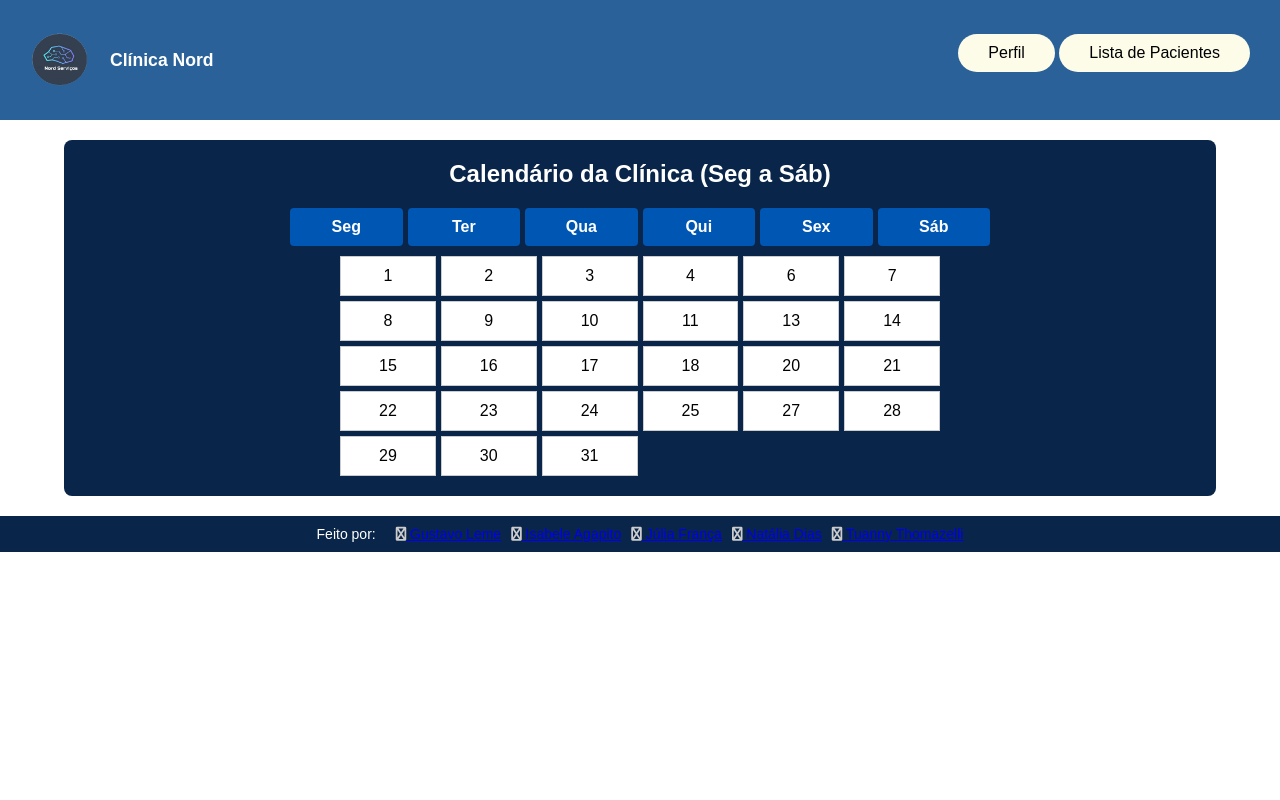
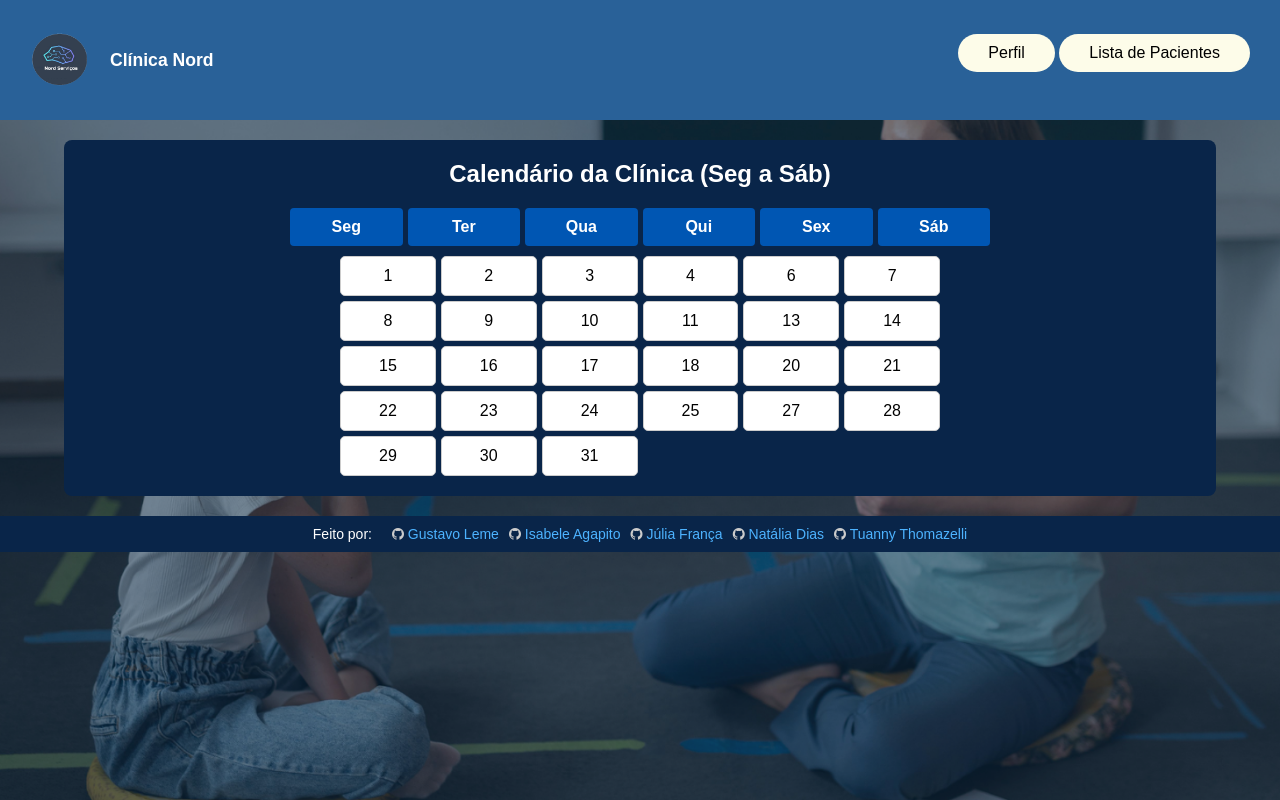
Before and after one commit to ClinicaNord/ClinicaNord, a Spring Boot app: page /editAgenda.html in a window 1280 px wide. Run offline with Spring Boot 4, Linux system fonts and the light colour scheme.

Commit message:
rodapé
tentativa falha de arrumar o rodapé

```diff
--- a/src/main/resources/static/editAgenda.html
+++ b/src/main/resources/static/editAgenda.html
@@ -4,7 +4,7 @@
   <meta charset="UTF-8">
   <meta name="viewport" content="width=device-width, initial-scale=1.0">
   <link rel="stylesheet" href="./style/editAgenda.css">
-  <link rel="stylesheet" href="https://cdnjs.cloudflare.com/ajax/libs/font-awesome/6.0.0-beta3/css/all.min.css">
+   <link rel="stylesheet" href="https://cdnjs.cloudflare.com/ajax/libs/font-awesome/4.7.0/css/font-awesome.min.css">
   <title>Calendário da Clínica</title>
 </head>
 <header>
--- a/src/main/resources/static/style/editAgenda.css
+++ b/src/main/resources/static/style/editAgenda.css
@@ -4,6 +4,25 @@
       margin: 0;
       padding: 0;
     }
+   body {
+  background: #f0f0f0;
+  display: flex;
+  flex-direction: column;
+  min-height: 100vh; /* Garante que o body ocupa a tela toda */
+  background-image: url('../img/selecione_um_horario.png');
+  background-size: cover;
+  background-position: center;
+}
+
+/* Conteúdo principal */
+main {
+  flex: 1; /* Faz o main crescer e empurra o footer para baixo */
+  width: 100%;
+  display: flex;
+  flex-direction: column;
+  align-items: center;
+}
+
     /* Header */
     header {
       background: #296198;
@@ -95,6 +114,7 @@
       border: 1px solid #ccc;
       cursor: pointer;
       transition: background 0.3s;
+      border-radius: 5px;
     }
     .day:hover {
       background: #e6e6e6;
@@ -154,12 +174,12 @@
   font-size: 14px;
   text-align: center;
   width: 100%;
-      z-index: 10;
-      position: relative;
-      bottom: 0;
-      left: 0;
-      right: 0;
   margin-top: 20px;
+}
+
+    footer a{
+      text-decoration: none;
+      color: #4db3ff;
     }
 
     footer img {
```
Lines whose indentation alone changed are shown as unchanged.
